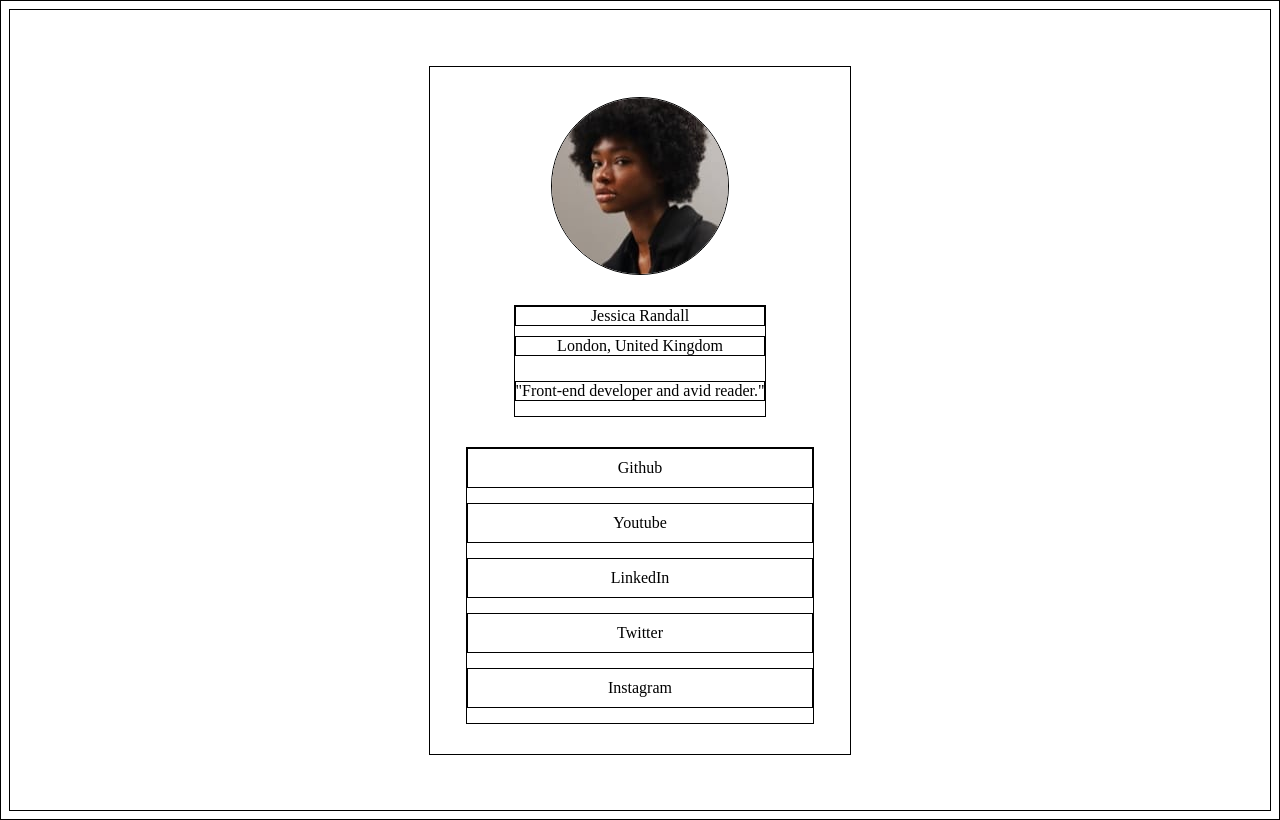
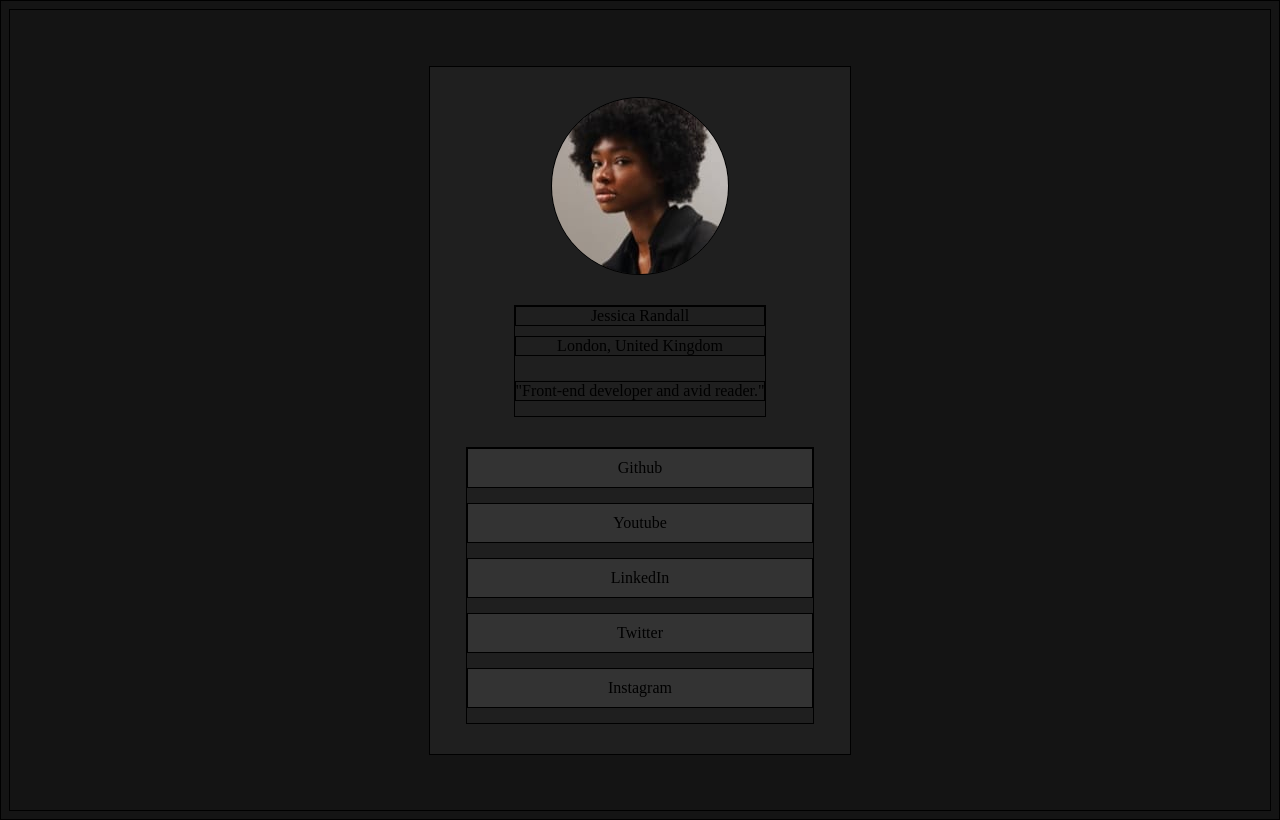
Before and after one commit to KevinPhDev/social-links-profile-main, a plain HTML site: page index.html in a window 1280 px wide. Drawn offline with Linux system fonts and the light colour scheme.

Commit message:
Set background colors of body, card, and social links to grey, dark grey and off black respectively

```diff
--- a/style.css
+++ b/style.css
@@ -7,6 +7,7 @@ body {
   display: flex;
   justify-content: center;
   align-items: center;
+  background-color: hsl(0, 0%, 8%);
 }
 
 .social-links-card {
@@ -17,6 +18,7 @@ body {
   width: 360px;
   padding: 30px;
   gap: 30px;
+  background-color: hsl(0, 0%, 12%);
 }
 
 .profile-picture {
@@ -33,6 +35,7 @@ body {
 
 .link-list > * {
   padding: 10px 140px;
+  background-color: hsl(0, 0%, 20%);
 }
 
 .name {
```
